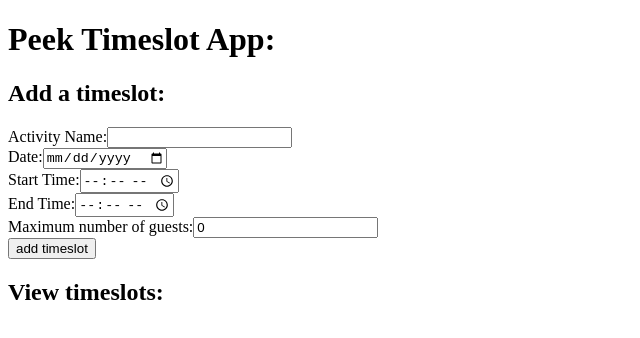
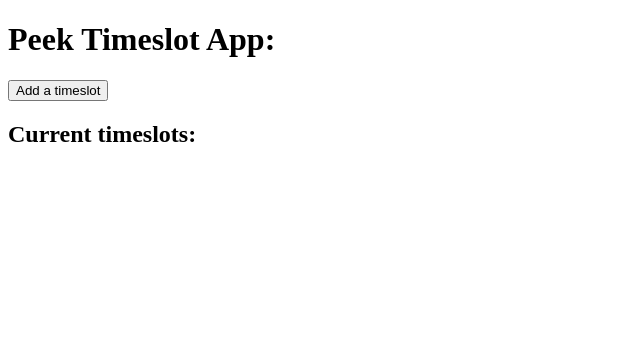
Before and after one commit to lukegabrieli/peek-timeslot-app, a React (Create React App) app: page / in a window 1280 px wide. Shown: the top 338 px of the page, without its empty margins (0-640 px from the left). Built offline with nearby package versions, Linux system fonts and the light colour scheme.

Commit message:
add modal to add new timeslot

```diff
--- a/package.json
+++ b/package.json
@@ -11,6 +11,7 @@
 		"moment": "^2.29.1",
 		"react": "^17.0.2",
 		"react-dom": "^17.0.2",
+		"react-modal": "^3.14.4",
 		"react-redux": "^7.2.6",
 		"react-scripts": "5.0.0",
 		"web-vitals": "^2.1.3"
--- a/src/App.js
+++ b/src/App.js
@@ -1,4 +1,5 @@
-import * as React from 'react';
+import React from 'react';
+import Modal from './components/Modal';
 import AddTimeslotForm from './components/AddTimeslotForm';
 import TimeslotView from './components/TimeslotView';
 
--- a/src/components/AddTimeslotForm.js
+++ b/src/components/AddTimeslotForm.js
@@ -1,10 +1,14 @@
 import React, {useState} from 'react';
 import {useDispatch} from 'react-redux';
 import moment from 'moment';
+import Modal from './Modal';
 import {addTimeslot} from '../redux/timeslot/timeslotSlice';
 
 function AddTimeslotForm() {
 	const dispatch = useDispatch();
+
+	// modal state
+	const [isModalOpen, setIsModalOpen] = useState(false);
 
 	// form values
 	const [activityName, setActivityName] = useState('');
@@ -71,11 +75,33 @@
 		setStartTime('');
 		setEndTime('');
 		setNumMaxGuests(0);
+
+		// close the modal
+		setIsModalOpen(false);
 	};
 
 	return (
 		<>
-			<h2>Add a timeslot:</h2>
+			<button
+				onClick={() => {
+					setIsModalOpen(true);
+				}}
+			>
+				Add a timeslot
+			</button>
+			<Modal
+				isOpen={isModalOpen}
+				onClose={() => {
+					// reset form fields
+					setActivityName('');
+					setDate('');
+					setStartTime('');
+					setEndTime('');
+					setNumMaxGuests(0);
+					// close modal
+					setIsModalOpen(false);
+				}}
+			>
 				<form onSubmit={handleSubmit}>
 					<div>
 						<label htmlFor='activity-name'>Activity Name:</label>
@@ -160,6 +186,7 @@
 					</div>
 					<button>add timeslot</button>
 				</form>
+			</Modal>
 		</>
 	);
 }
--- /dev/null
+++ b/src/components/Modal.js
@@ -0,0 +1,15 @@
+import React from 'react';
+import ReactModal from 'react-modal';
+
+ReactModal.setAppElement('#root');
+
+function Modal({children, isOpen = false, onClose}) {
+	return (
+		<ReactModal isOpen={isOpen} onRequestClose={onClose} contentLabel='Modal'>
+			<button onClick={onClose}>close modal</button>
+			{children}
+		</ReactModal>
+	);
+}
+
+export default Modal;
--- a/src/components/TimeslotView.js
+++ b/src/components/TimeslotView.js
@@ -8,7 +8,7 @@
 
 	return (
 		<>
-			<h2>View timeslots:</h2>
+			<h2>Current timeslots:</h2>
 			{timeslots && timeslots.length > 0 ? (
 				<ul>
 					{timeslots.map((timeslot) => {
```
Also changed, not shown: .eslintrc.js, 1 other file (tests, documents, lock files or other folders). Lines whose indentation alone changed are shown as unchanged.
